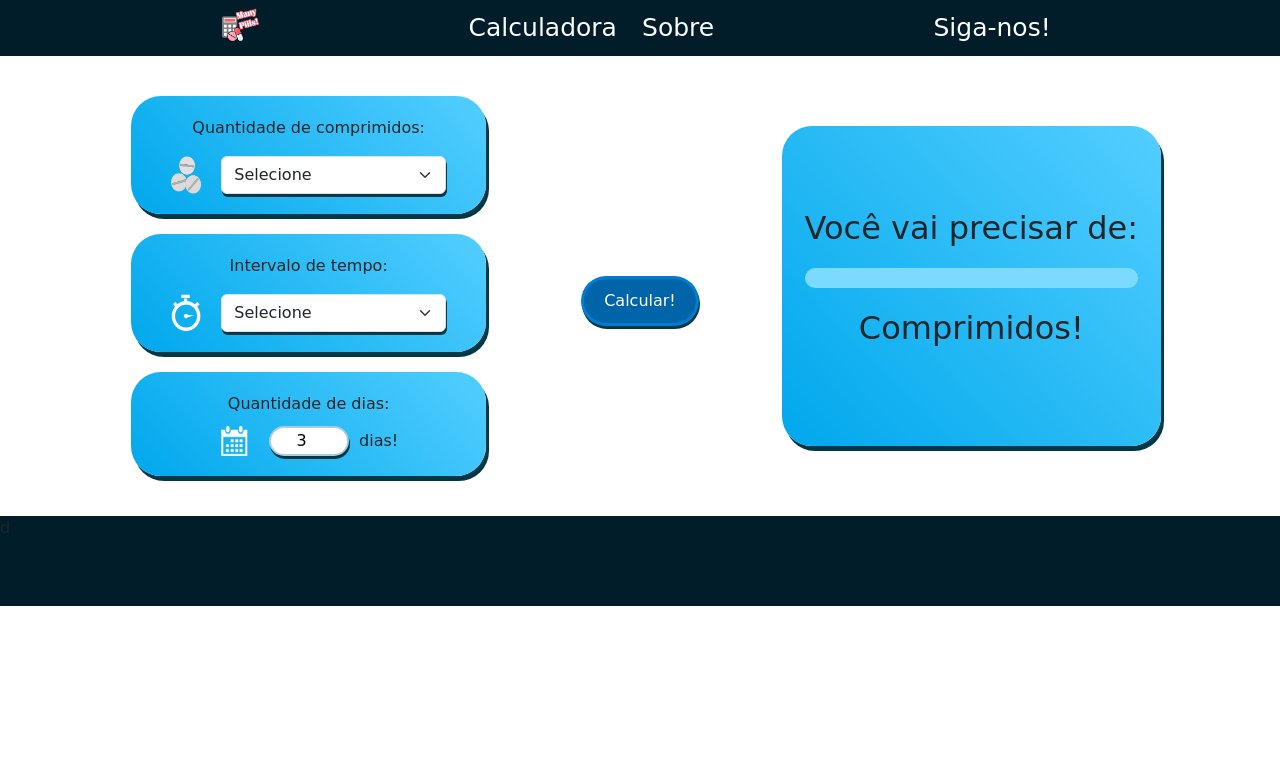
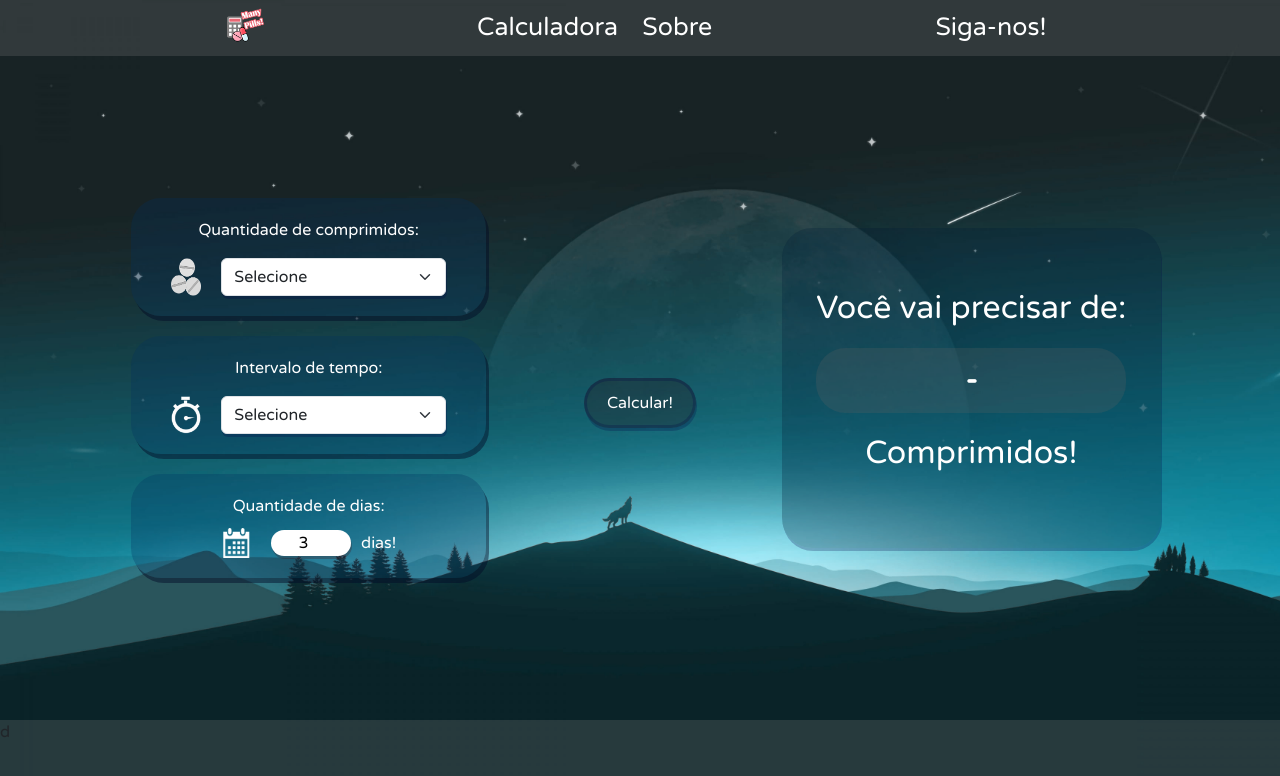
Before and after one commit to Lucasarkh/many-pills-calculator, a plain HTML site: page index.html in a window 1280 px wide. Drawn offline with nearby package versions, Linux system fonts and the light colour scheme; a web font is replaced by a local one.

Commit message:
trying to validate button

```diff
--- a/Assets/css/shared.css
+++ b/Assets/css/shared.css
@@ -3,11 +3,14 @@
 body {
   margin: 0;
   padding: 0;
-  font-family: "Shantell Sans", cursive;
+  font-family: "Varela Round", sans-serif;
+  background: url(../img/body-bg.jpg);
+  background-size: cover;
+  height: 100vh;
 }
 
 header {
-  background: rgb(0, 29, 41);
+  background: rgba(128, 128, 128, 0.24);
   position: fixed;
   width: 100vw;
 }
@@ -15,13 +18,14 @@ header {
 main {
   padding-top: 56px;
   width: 90vw;
+  height: 90vh;
   margin: 0 auto;
 }
 
 footer {
-  background: rgb(0, 29, 41);
+  background: rgba(128, 128, 128, 0.24);
   width: 100vw;
-  height: 90px;
+  height: 10vh;
 }
 
 .nav__img {
--- a/Assets/css/style.css
+++ b/Assets/css/style.css
@@ -8,7 +8,7 @@
 }
 
 .select__btn {
-  box-shadow: 1px 3px rgb(0, 56, 70);
+  box-shadow: 1px 3px rgba(1, 0, 70, 0.24);
 }
 
 .calculator option {
@@ -19,12 +19,13 @@
 .calculator__amount,
 .calculator__timeinterval,
 .calculator__period {
-  background: linear-gradient(46deg, #00a8ec 0%, #53ceff 100%);
+  background: rgba(0, 48, 94, 0.274);
   margin: 20px auto;
   padding: 20px 0;
+  color: white;
   text-align: center;
   border-radius: 30px 30px;
-  box-shadow: 3px 5px rgb(0, 56, 70);
+  box-shadow: 3px 5px rgba(0, 9, 37, 0.459);
 }
 
 .calculator__input {
@@ -37,8 +38,7 @@
   text-align: center;
   border-radius: 15px 15px;
   border: none;
-  border: 2px solid rgba(0, 92, 153, 0.315);
-  box-shadow: 1px 3px rgb(0, 56, 70);
+  box-shadow: 1px 3px rgba(70, 0, 0, 0.24);
 }
 
 .calculator__period p {
@@ -52,32 +52,33 @@
 .calculator__button button {
   border-radius: 30px 30px;
   padding: 10px 20px;
-  background-color: rgb(0, 101, 168);
+  background: rgba(48, 0, 0, 0.24);
   color: white;
-  border: 3px solid #0097fc7c;
-  box-shadow: 1px 3px rgb(0, 56, 70);
+  border: 3px solid rgba(1, 0, 70, 0.24);
+  box-shadow: 1px 3px rgba(1, 0, 70, 0.24);
 }
 
 .calculator__button button:hover {
-  background-color: rgb(0, 144, 240);
-  border: 3px solid #0136685e;
-  transition: 0.3s;
+  background: rgba(1, 0, 70, 0.24);
+  border: 3px solid rgba(1, 0, 70, 0.24);
+  transition: 0.2s;
 }
 
 .calculator__button button:active {
   transform: translateY(4px);
-  box-shadow: 1px 1px rgb(0, 56, 70);
+  box-shadow: 1px 1px rgb(0, 0, 7);
 }
 
 .result {
-  box-shadow: 3px 5px rgb(0, 56, 70);
+  box-shadow: 1px 3px rgba(1, 0, 70, 0.24);
   text-align: center;
+  color: white;
   border-radius: 30px 30px;
   padding: 20px;
   margin: 50px 0;
   display: inline-block;
   vertical-align: top;
-  background: linear-gradient(46deg, #00a8ec 0%, #53ceff 100%);
+  background: rgba(0, 29, 56, 0.274);
 }
 
 .result #result__fixed__text {
@@ -88,7 +89,7 @@
   font-size: 30px;
   font-weight: bold;
   padding: 10px;
-  background: #7cdaff;
+  background: rgba(97, 97, 97, 0.24);
   border-radius: 30px 30px;
 }
 
--- a/Assets/js/script.js
+++ b/Assets/js/script.js
@@ -22,10 +22,25 @@ function calculate() {
   var multiply = parseFloat(
     getValueComp() * getValueDays() * getValueInterval()
   );
+
+  var alertMsg = document.getElementById("button-span");
+
   if (isNaN(multiply)) {
     multiply = null;
   }
+
   document.getElementById("result").innerHTML = multiply;
+
+  else if (multiply == null) {
+    alertMsg.addEventListener('click', myFunction {
+      alertMsg = "Selecione as quantidades!"
+      })
+
+    }
+
+
+
+
+
 }
-
 calculate();
--- a/index.html
+++ b/index.html
@@ -15,7 +15,7 @@
     <link rel="preconnect" href="https://fonts.googleapis.com" />
     <link rel="preconnect" href="https://fonts.gstatic.com" crossorigin />
     <link
-      href="https://fonts.googleapis.com/css2?family=Shantell+Sans&display=swap"
+      href="https://fonts.googleapis.com/css2?family=Varela+Round&display=swap"
       rel="stylesheet"
     />
 
@@ -48,7 +48,7 @@
       </section>
     </header>
 
-    <main>
+    <main class="d-flex align-items-center">
       <section class="calculator container-fluid">
         <div class="row d-flex justify-content-evenly">
           <div class="col-12 col-lg-4">
@@ -114,6 +114,7 @@
           >
             <div class="calculator__button">
               <button onclick="calculate()">Calcular!</button>
+              <span id="button-span"></span>
             </div>
           </div>
 
@@ -129,6 +130,7 @@
         </div>
       </section>
     </main>
+
     <footer>
       <div>
         <p>d</p>
```
Also changed, not shown: Assets/img/bg-body.jpg (deleted), Assets/img/body-bg.jpg (added).
